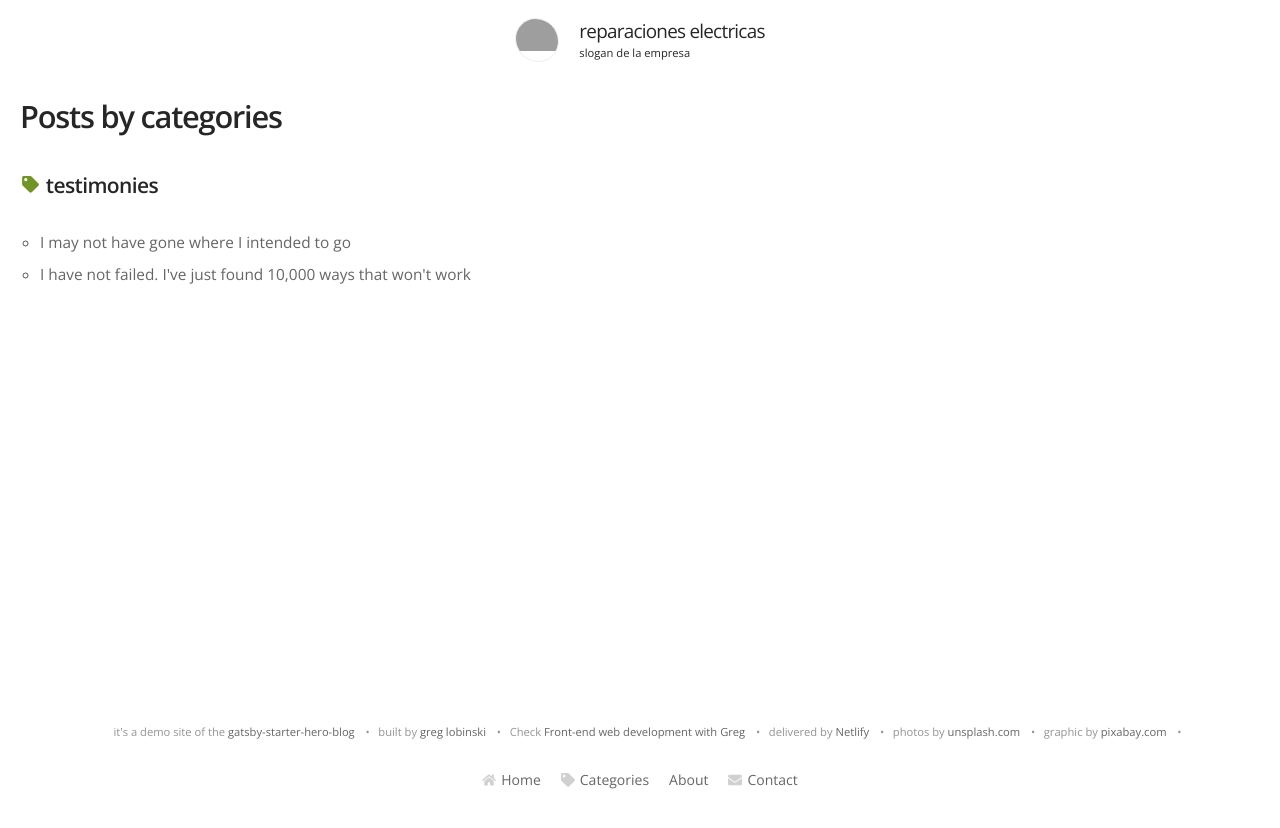
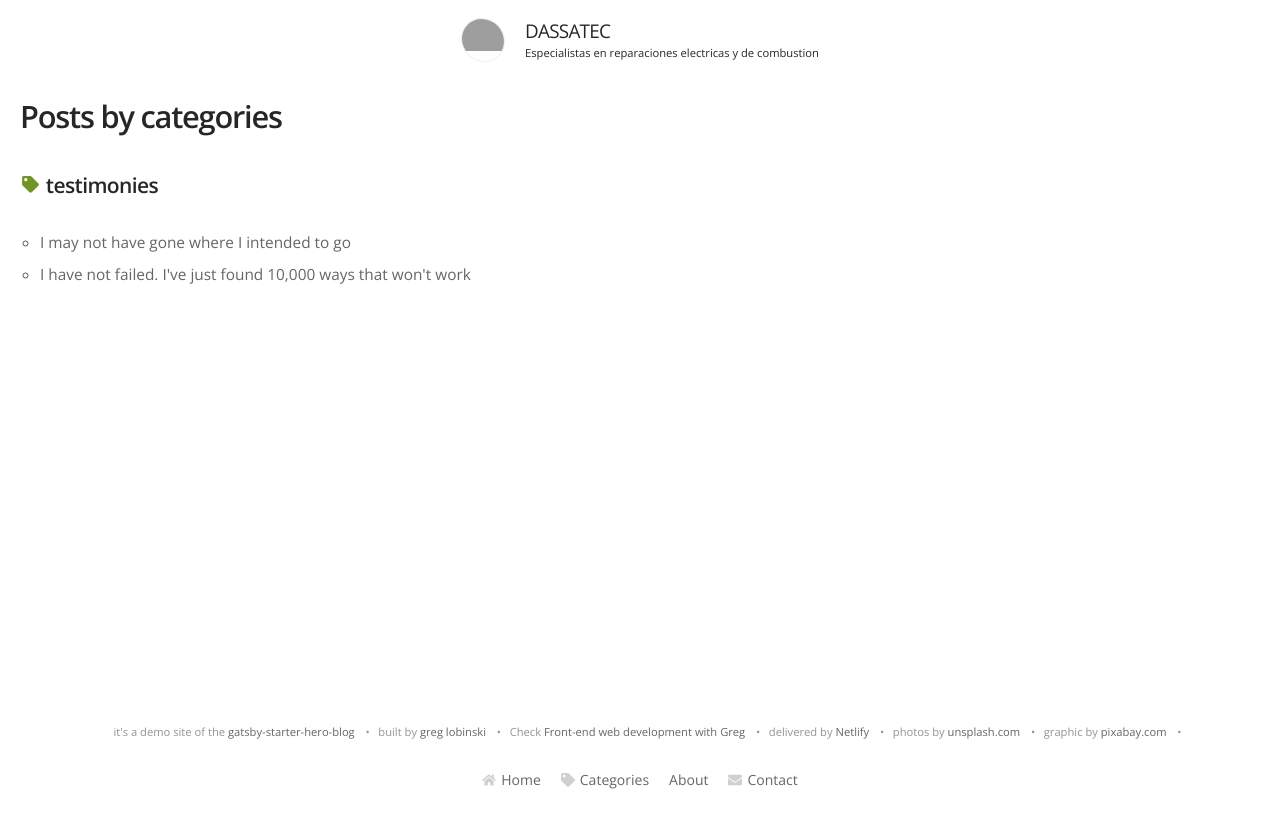
Before and after one commit to jonalpmo/reparaciones-electricas, a Gatsby site: page /category in a window 1280 px wide. Built offline with nearby package versions, Linux system fonts and the light colour scheme; Gatsby itself is replaced by a stand-in of ours; some packages are replaced by stand-ins of ours; grey boxes are pictures that could not be loaded.

Commit message:
added company name

```diff
--- a/content/meta/config.js
+++ b/content/meta/config.js
@@ -1,23 +1,23 @@
 module.exports = {
-  siteTitle: "HeroBlog - a GatsbyJS starter", // <title>
-  shortSiteTitle: "HeroBlog - GatsbyJS starter", // <title> ending for posts and pages
-  siteDescription: "HeroBlog is a GatsbyJS starter.",
+  siteTitle: "DASSATEC", // <title>
+  shortSiteTitle: "DASSATEC", // <title> ending for posts and pages
+  siteDescription: "Especialistas en reparaciones electricas y de combustion.",
   siteUrl: "https://gatsby-starter-hero-blog.greglobinski.com",
   // pathPrefix: "",
   siteImage: "preview.jpg",
   siteLanguage: "en",
 
   /* author */
-  authorName: "greg lobinski",
-  authorTwitterAccount: "greglobinski",
+  authorName: "Dasaev",
+  authorTwitterAccount: "Dasaev",
 
   /* info */
-  headerTitle: "reparaciones electricas",
-  headerSubTitle: "slogan de la empresa",
+  headerTitle: "DASSATEC",
+  headerSubTitle: "Especialistas en reparaciones electricas y de combustion",
 
   /* manifest.json */
-  manifestName: "HeroBlog - a GatsbyJS starter",
-  manifestShortName: "HeroBlog", // max 12 characters
+  manifestName: "Especialistas en reparaciones electricas y de combustion",
+  manifestShortName: "DASSATEC", // max 12 characters
   manifestStartUrl: "/index.html",
   manifestBackgroundColor: "white",
   manifestThemeColor: "#666",
--- a/src/components/Hero/Hero.js
+++ b/src/components/Hero/Hero.js
@@ -10,7 +10,7 @@ const Hero = props => {
     <React.Fragment>
       <section className="hero">
         <h1>
-          NOMBRE DE LA EMPRESA <strong>SLOGAN</strong>
+          Especialistas en reparaciones electricas y de combustion <strong>DASSATEC</strong>
         </h1>
         <button onClick={scrollToContent} aria-label="scroll">
           <FaArrowDown />
```
